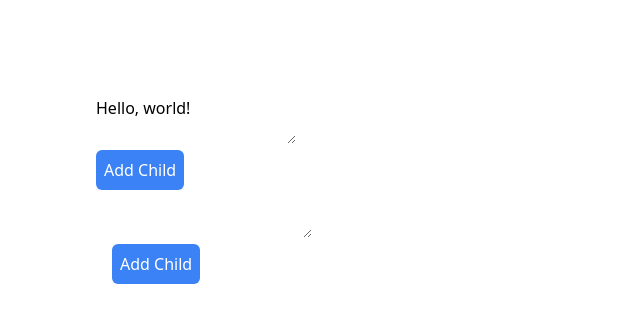
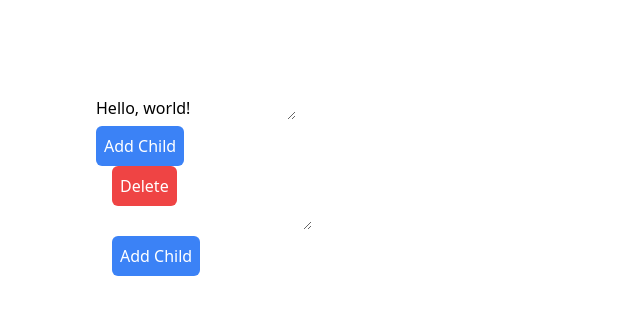
Before and after one commit to jdan/deepdive, a Next.js app: page / in a window 1280 px wide. Both pictures are taken after a click on the button "Add Child". Shown: the top 322 px of the page, without its empty margins (0-640 px from the left). Built offline with nearby package versions, Linux system fonts and the light colour scheme.

Commit message:
add deleting

```diff
--- a/src/pages/index.tsx
+++ b/src/pages/index.tsx
@@ -35,14 +35,28 @@ export default function Home() {
 interface CellProps {
   tree: Tree;
   setTree: (newTree: Tree) => void;
+  onDelete?: () => void;
 }
 
-function Cell({ tree, setTree }: CellProps) {
+function Cell({ tree, setTree, onDelete }: CellProps) {
   return (
     <div>
+      {/* delete button */}
+      {onDelete && (
+        <div className="flex flex-row">
+          <button
+            className="bg-red-500 text-white rounded-md p-2"
+            onClick={onDelete}
+          >
+            Delete
+          </button>
+        </div>
+      )}
+
       <textarea
         value={tree.content}
         onChange={(e) => setTree({ ...tree, content: e.target.value })}
+        rows={tree.content.split("\n").length}
       />
       <div className="flex flex-row">
         <button
@@ -76,6 +90,12 @@ function Cell({ tree, setTree }: CellProps) {
                 ),
               });
             }}
+            onDelete={() => {
+              setTree({
+                ...tree,
+                children: tree.children.filter((c, i) => i !== idx),
+              });
+            }}
           />
         ))}
       </div>
```
